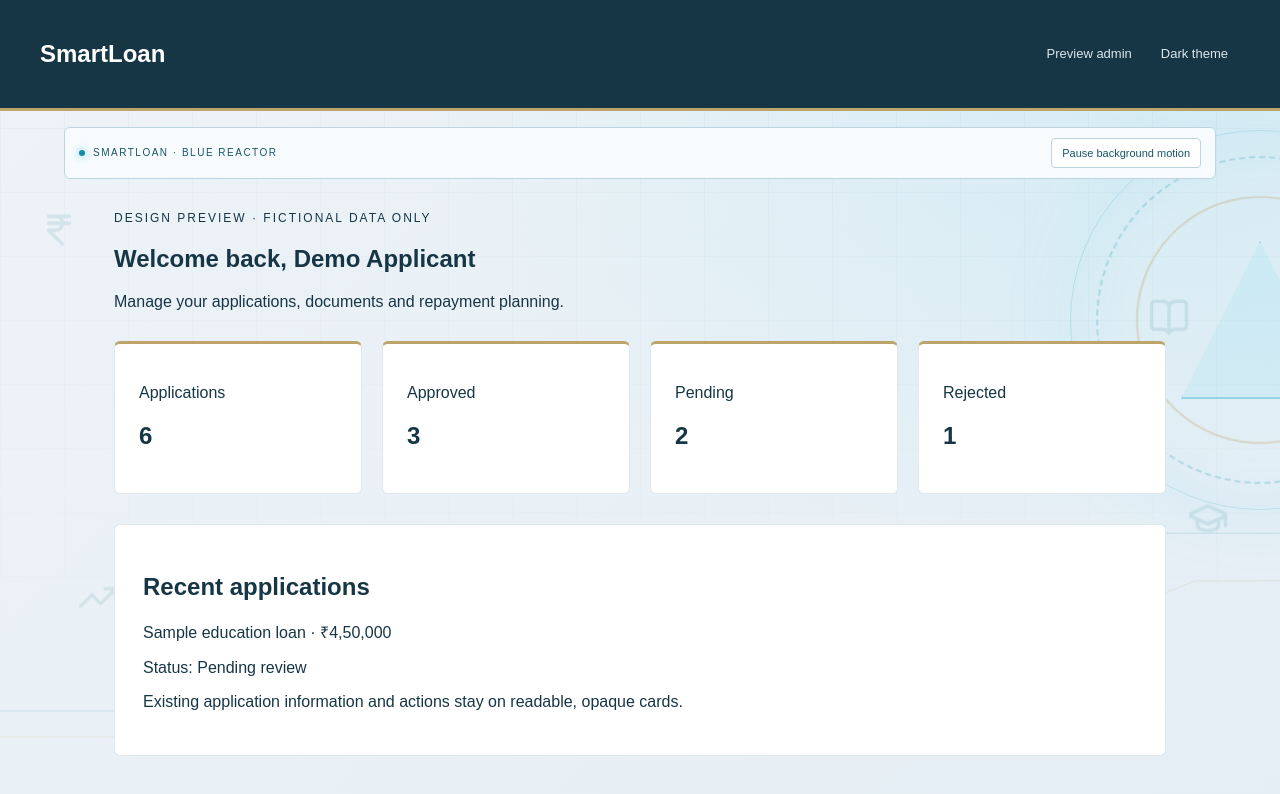
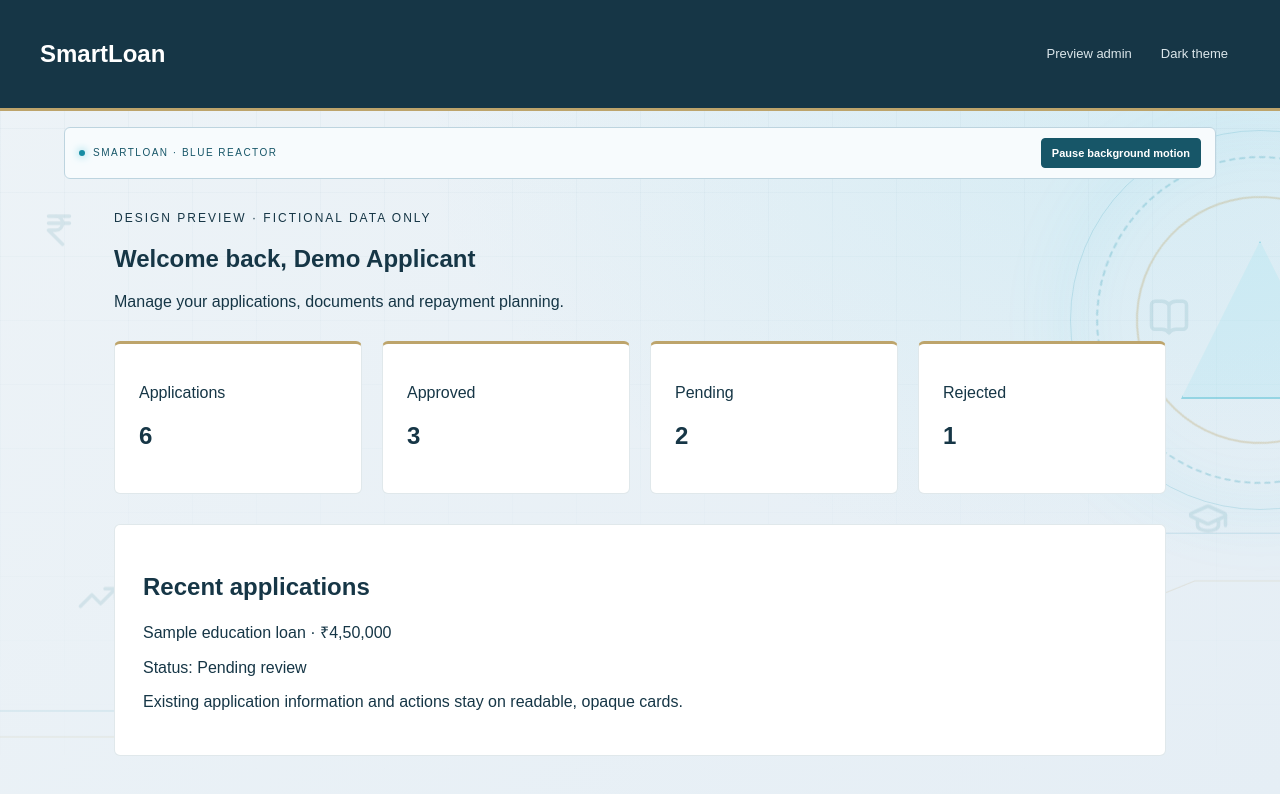
Before and after one commit to rachit1807/SmartLoanAI, a React app in the folder frontend/: page /theme-preview in a window 1280 px wide. Shown: the top 794 px of the page. Built offline with nearby package versions, Linux system fonts and the light colour scheme; no server answers; the HTML template or start-up script is replaced by a standard one.

Commit message:
Fix dashboard motion control text contrast

```diff
--- a/frontend/src/components/ReactorBackdrop.css
+++ b/frontend/src/components/ReactorBackdrop.css
@@ -12,7 +12,7 @@
 .symbol-one { left:3%; top:27%; }.symbol-two { right:4%; top:64%; animation-delay:-4s; }.symbol-three { left:6%; top:74%; animation-delay:-8s; }.symbol-four { right:7%; top:39%; animation-delay:-6s; }
 .reactor-toolbar { max-width:1152px; margin:16px auto 24px; padding:10px 14px; display:flex; justify-content:space-between; align-items:center; gap:12px; border:1px solid #bdd4df; border-radius:6px; background:#f7fbfd; color:#175668; font-size:10px; letter-spacing:1.5px; }
 .reactor-toolbar span { display:flex; align-items:center; gap:8px; }.reactor-toolbar i { width:6px; height:6px; border-radius:50%; background:#168ca3; box-shadow:0 0 8px #56c7da; }
-.reactor-dashboard .reactor-toolbar button { background:#fff !important; color:#175668 !important; border:1px solid #bdd4df; padding:8px 10px; border-radius:4px; font-size:11px; letter-spacing:0; cursor:pointer; }
+.reactor-dashboard .reactor-toolbar button { background:#175668 !important; color:#fff !important; border:1px solid #175668; padding:8px 10px; border-radius:4px; font-size:11px; font-weight:600; letter-spacing:0; cursor:pointer; }
 .reactor-toolbar button:focus-visible { outline:3px solid #2389c7; outline-offset:3px; }
 .reactor-dashboard .main-navbar { border-bottom-color:#bda46b; box-shadow:0 3px 18px #16364620; }
 .dark-mode .reactor-dashboard { background:#152630 !important; }
@@ -20,7 +20,7 @@
 .dark-mode .reactor-backdrop::before { background-image:linear-gradient(#6bc7db08 1px,transparent 1px),linear-gradient(90deg,#6bc7db08 1px,transparent 1px); }
 .dark-mode .reactor-symbol { color:#79cee3; }.dark-mode .reactor-market { stroke:#6ad7ec; }
 .dark-mode .reactor-toolbar { background:#203744; border-color:#39515d; color:#b9e2ec; }
-.dark-mode .reactor-dashboard .reactor-toolbar button { background:#203744 !important; color:#d4eaf1 !important; border-color:#526b78; }
+.dark-mode .reactor-dashboard .reactor-toolbar button { background:#175668 !important; color:#fff !important; border-color:#6ca8b7; }
 .reactor-backdrop.is-paused * { animation-play-state:paused !important; }
 @keyframes reactor-orbit { to { transform:rotate(360deg); } }
 @keyframes reactor-drift { to { transform:translateY(-16px); } }
```
